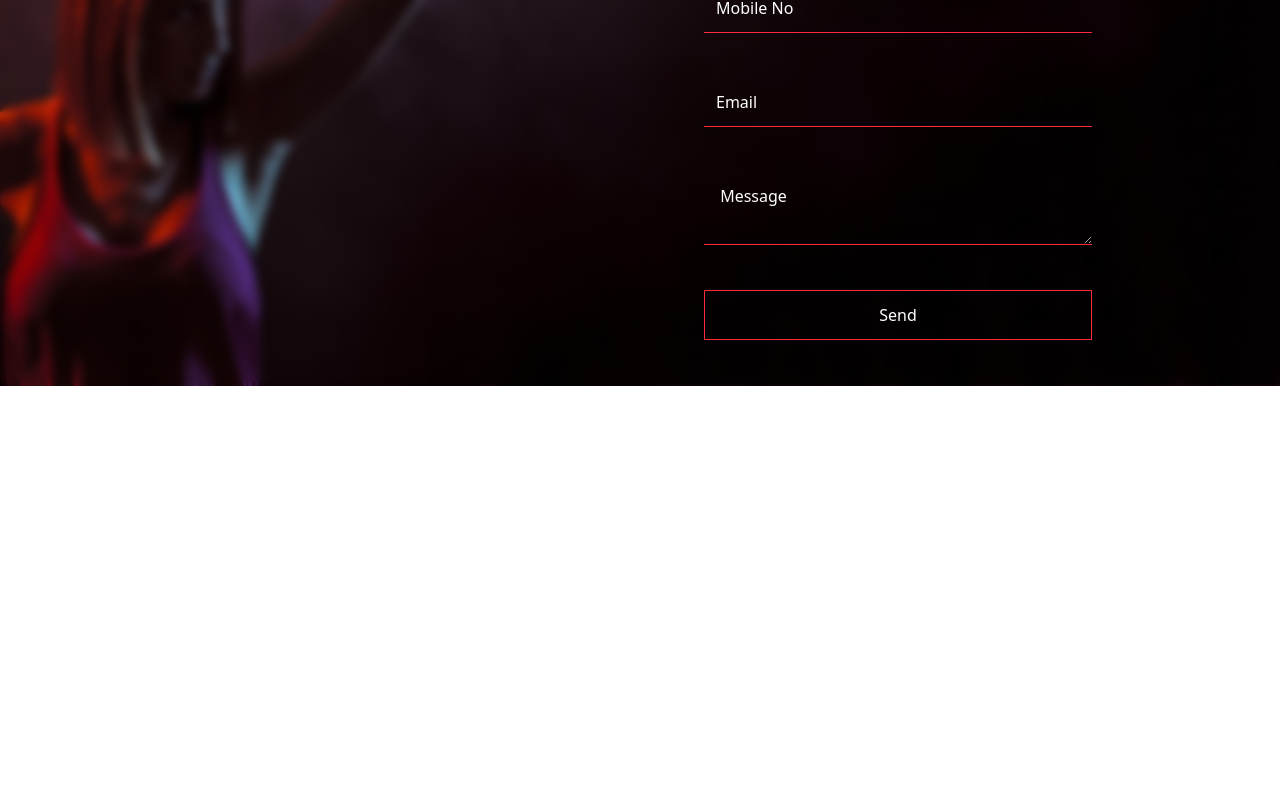
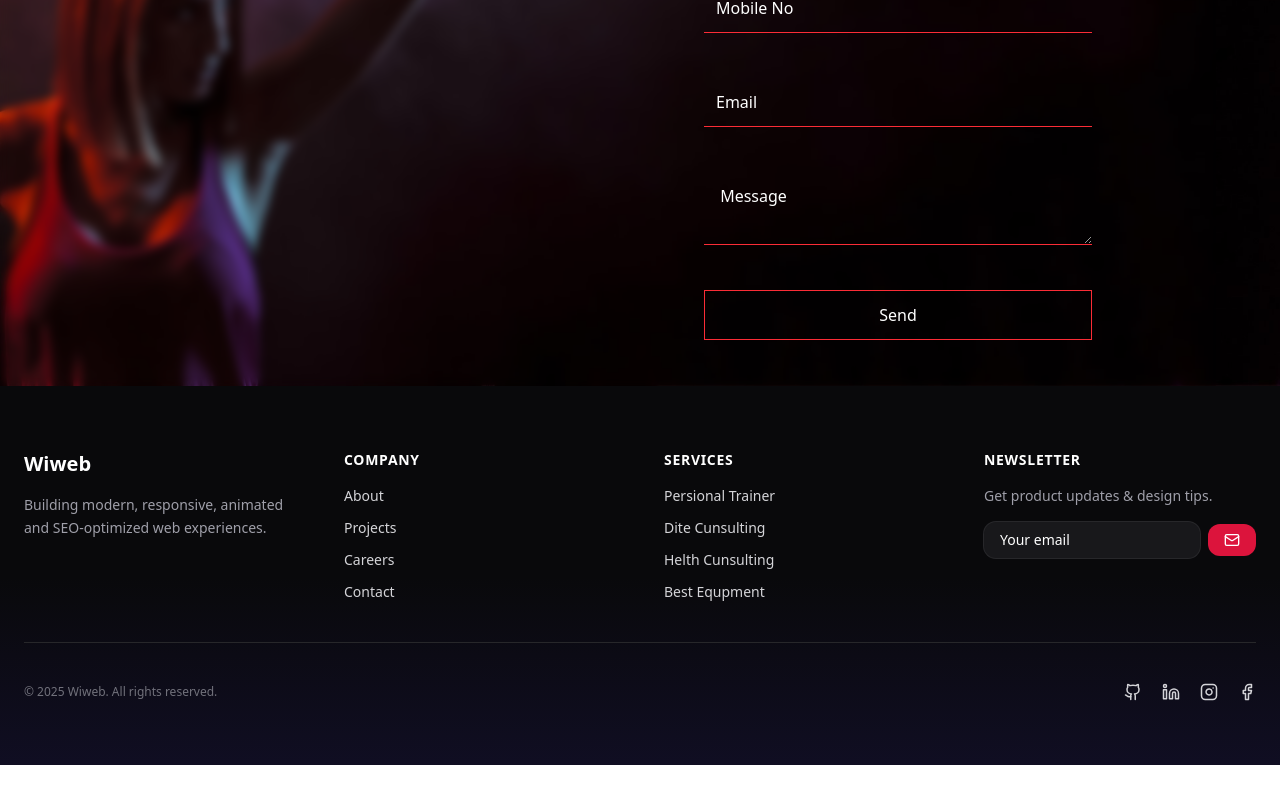
Before and after one commit to asifahmad0/FitnesWorld, a React (Vite) app in the folder FitnesWorld/: page / in a window 1280 px wide. Shown: the part 3478-4282 px from the top of the page. After the commit the page ends 4243 px from the top, so only its background shows below. Built offline with nearby package versions, Linux system fonts and the light colour scheme.

Commit message:
Update Footer.jsx
add footer section content

```diff
--- a/FitnesWorld/src/component/Footer.jsx
+++ b/FitnesWorld/src/component/Footer.jsx
@@ -1,15 +1,89 @@
-import React from "react";
+import { Facebook, Github, Instagram, Linkedin, Mail } from "lucide-react";
 
+export default function Footer() {
+  return (
+    <footer className="relative overflow-hidden bg-zinc-950 text-zinc-300">
+      {/* Gradient blur */}
+      <div className="pointer-events-none absolute inset-0 bg-gradient-to-t from-indigo-600/10 via-transparent to-transparent" />
 
+      <div className="relative mx-auto max-w-7xl px-6 py-16">
+        <div className="grid gap-12 md:grid-cols-4">
+          {/* Brand */}
+          <div>
+            <h2 className="text-xl font-semibold text-white">Wiweb</h2>
+            <p className="mt-4 text-sm leading-relaxed text-zinc-400">
+              Building modern, responsive, animated and SEO‑optimized web
+              experiences.
+            </p>
+          </div>
 
-function Footer(){
+          {/* Links */}
+          <div>
+            <h3 className="text-sm font-semibold uppercase tracking-wider text-white">
+              Company
+            </h3>
+            <ul className="mt-4 space-y-3 text-sm">
+              <li><a href="#" className="hover:text-white">About</a></li>
+              <li><a href="#" className="hover:text-white">Projects</a></li>
+              <li><a href="#" className="hover:text-white">Careers</a></li>
+              <li><a href="#" className="hover:text-white">Contact</a></li>
+            </ul>
+          </div>
 
+          {/* Services */}
+          <div>
+            <h3 className="text-sm font-semibold uppercase tracking-wider text-white">
+              Services
+            </h3>
+            <ul className="mt-4 space-y-3 text-sm">
+              <li>Persional Trainer</li>
+              <li>Dite Cunsulting</li>
+              <li>Helth Cunsulting</li>
+              <li>Best Equpment</li>
+            </ul>
+          </div>
 
-    return <>
-    <section className="w-[100dvw] h-[500px]">
+          {/* Newsletter */}
+          <div>
+            <h3 className="text-sm font-semibold uppercase tracking-wider text-white">
+              Newsletter
+            </h3>
+            <p className="mt-4 text-sm text-zinc-400">
+              Get product updates & design tips.
+            </p>
+            <form className="mt-4 flex items-center gap-2">
+              <input
+                type="email"
+                placeholder="Your email"
+                className="w-full rounded-xl bg-zinc-900 px-4 py-2 text-sm text-white outline-none ring-1 ring-zinc-800 focus:ring-indigo-500"
+              />
+              <button
+                type="submit"
+                className="rounded-xl bg-[crimson] px-4 py-2 text-sm font-medium text-white transition hover:bg-red-500"
+              >
+                <Mail size={16} />
+              </button>
+            </form>
+          </div>
+        </div>
 
-    </section>
-    </>
+        {/* Divider */}
+        <div className="my-10 h-px w-full bg-zinc-800" />
+
+        {/* Bottom */}
+        <div className="flex flex-col items-center justify-between gap-6 md:flex-row">
+          <p className="text-xs text-zinc-500">
+            © {new Date().getFullYear()} Wiweb. All rights reserved.
+          </p>
+
+          <div className="flex items-center gap-5">
+            <a href="#" className="hover:text-white"><Github size={18} /></a>
+            <a href="#" className="hover:text-white"><Linkedin size={18} /></a>
+            <a href="#" className="hover:text-white"><Instagram size={18} /></a>
+            <a href="#" className="hover:text-white"><Facebook size={18} /></a>
+          </div>
+        </div>
+      </div>
+    </footer>
+  );
 }
-
-export default Footer
```
